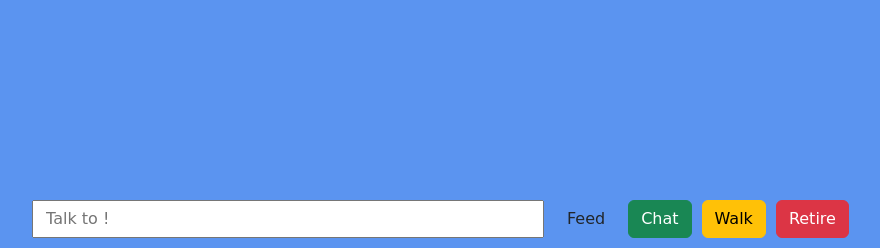
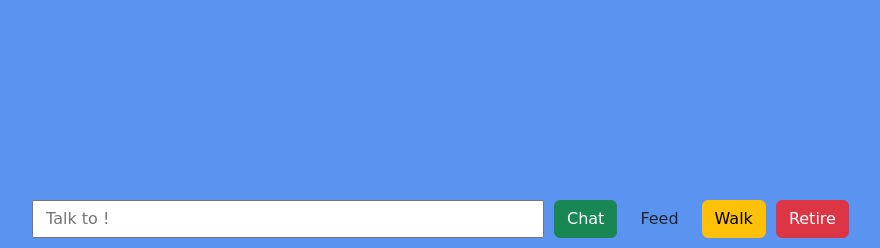
Before and after one commit to NolanReedHill/LittleDude, a Django app: template Dude/templates/habitat.html in a window 1280 px wide; the page is wider, and only the part inside the window is pictured. Shown: the part 552-800 px from the top of that part, without its empty margins (288-1168 px from the left). Run offline with Django 4.2, Linux system fonts and the light colour scheme; the template is opened without the code that fills it, so the values that code supplies are empty; some libraries are stand-ins or nearby versions.

Commit message:
removed lines from ooze

```diff
--- a/Dude/static/js/habitat.js
+++ b/Dude/static/js/habitat.js
@@ -769,7 +769,7 @@ function ooze(xx, yy, columns, rows, columnGap, rowGap, crossBrace, particleRadi
         Bodies = Matter.Bodies;
 
     particleOptions = Common.extend({inertia: Infinity}, particleOptions);
-    constraintOptions = Common.extend({stiffness: 0.2, render: {type: 'line', anchors: false}}, constraintOptions);
+    constraintOptions = Common.extend({stiffness: 0.2, render: {type: 'line', anchors: false, lineWidth: 0}}, constraintOptions);
 
     var softBody = Composites.stack(xx, yy, columns, rows, columnGap, rowGap, function (x, y) {
         return Bodies.circle(x, y, particleRadius, particleOptions);
--- a/Dude/templates/habitat.html
+++ b/Dude/templates/habitat.html
@@ -38,8 +38,8 @@
         <h1 id="response"></h1>
         <div class="row" style="position: absolute; bottom: 10px; width: 80%; margin-left: 25%;">
             <input type="text" name="prompt" placeholder="Talk to {{littleDude.name}}!" id="prompt" style="width: 50%;">
+            <button class="btn btn-success" id="submitQuery" style="width: fit-content; margin-left: 10px;">Chat</button>
             <button class="btn" id="feedButton" onclick="dropFood()" style="width: fit-content; margin-left: 10px;">Feed </button>
-            <button class="btn btn-success" id="submitQuery" style="width: fit-content; margin-left: 10px;">Chat</button>
             <button class="btn btn-warning" style="width: fit-content; margin-left: 10px;" data-toggle="modal" data-target="#walkModal">Walk</button>
             <button class="btn btn-danger" data-toggle="modal" data-target="#exampleModal" style="width: fit-content; margin-left: 10px;" id="retireButton">Retire</button>
         </div>
```
